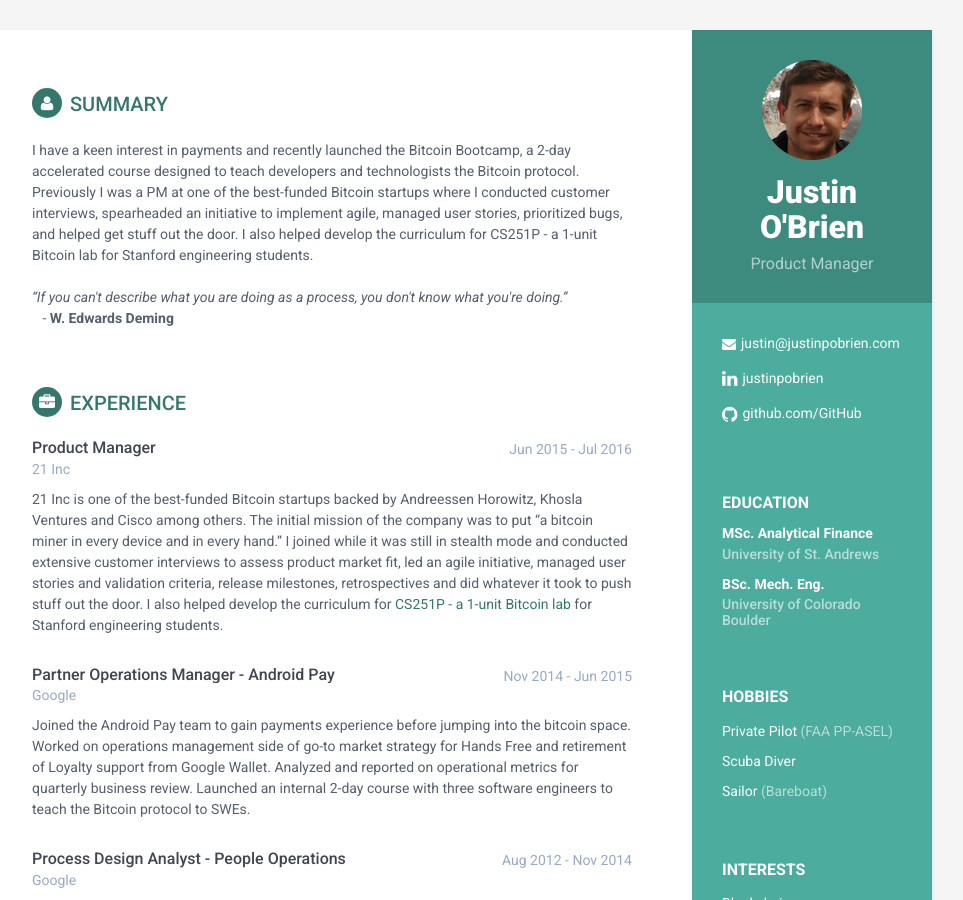
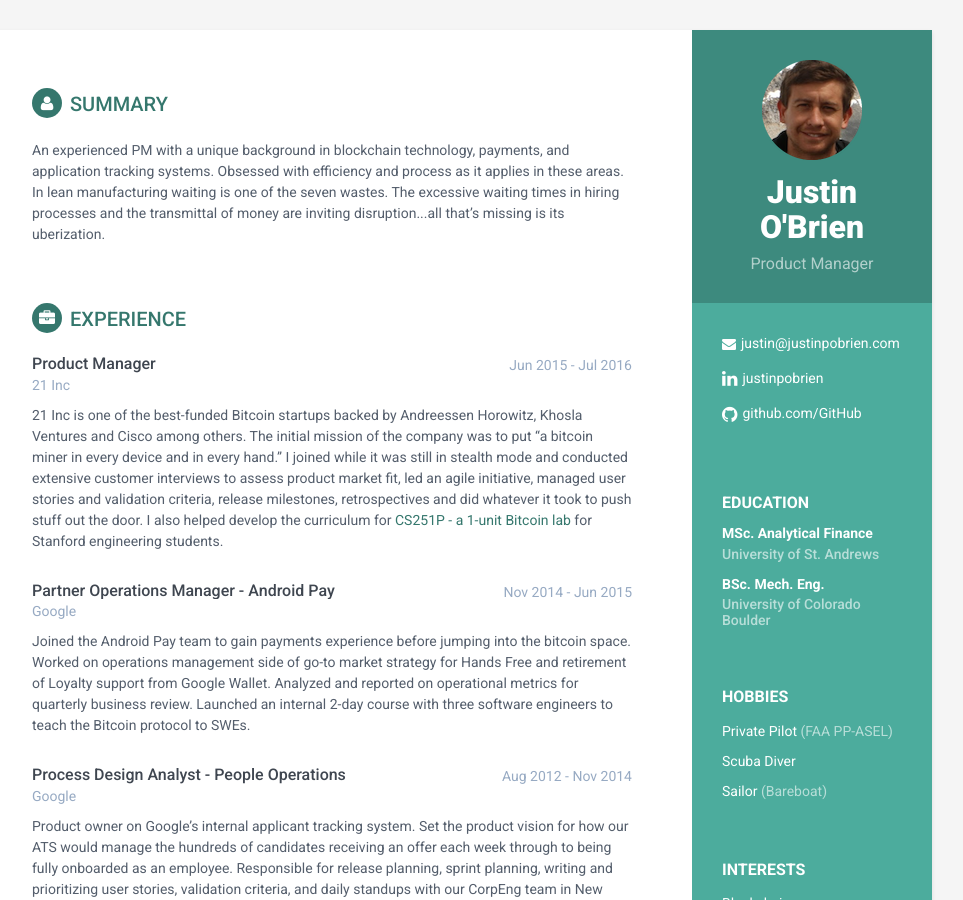
Before and after one commit to justinpobrien/justinpobrien.github.io, a Jekyll site: the page built from index.html, in a window 1280 px wide and 900 px high. Shown: the whole window, without its empty margins (188-1151 px from the left). Built offline with Jekyll 4.4.1, drawn with Linux system fonts in a browser that asks for light colours.

Commit message:
Updated summary section

```diff
--- a/_includes/carrier-profile.html
+++ b/_includes/carrier-profile.html
@@ -2,9 +2,7 @@
 <h2 class="section-title"><i class="fa fa-user"></i>Summary</h2>
 <div class="summary">
     <p>
-      I have a keen interest in payments and recently launched the Bitcoin Bootcamp, a 2-day accelerated course designed to teach developers and technologists the Bitcoin protocol. Previously I was a PM at one of the best-funded Bitcoin startups where I conducted customer interviews, spearheaded an initiative to implement agile, managed user stories, prioritized bugs, and helped get stuff out the door.  I also helped develop the curriculum for CS251P - a 1-unit Bitcoin lab for Stanford engineering students.
-      <br /><br />
-      <i>“If you can't describe what you are doing as a process, you don't know what you're doing.”</i><br />&nbsp;&nbsp; - <b>W. Edwards Deming</b>
+      An experienced PM with a unique background in blockchain technology, payments, and application tracking systems. Obsessed with efficiency and process as it applies in these areas. In lean manufacturing waiting is one of the seven wastes. The excessive waiting times in hiring processes and the transmittal of money are inviting disruption...all that’s missing is its uberization.
     </p>
 </div><!--//summary-->
 </section><!--//section-->
```
